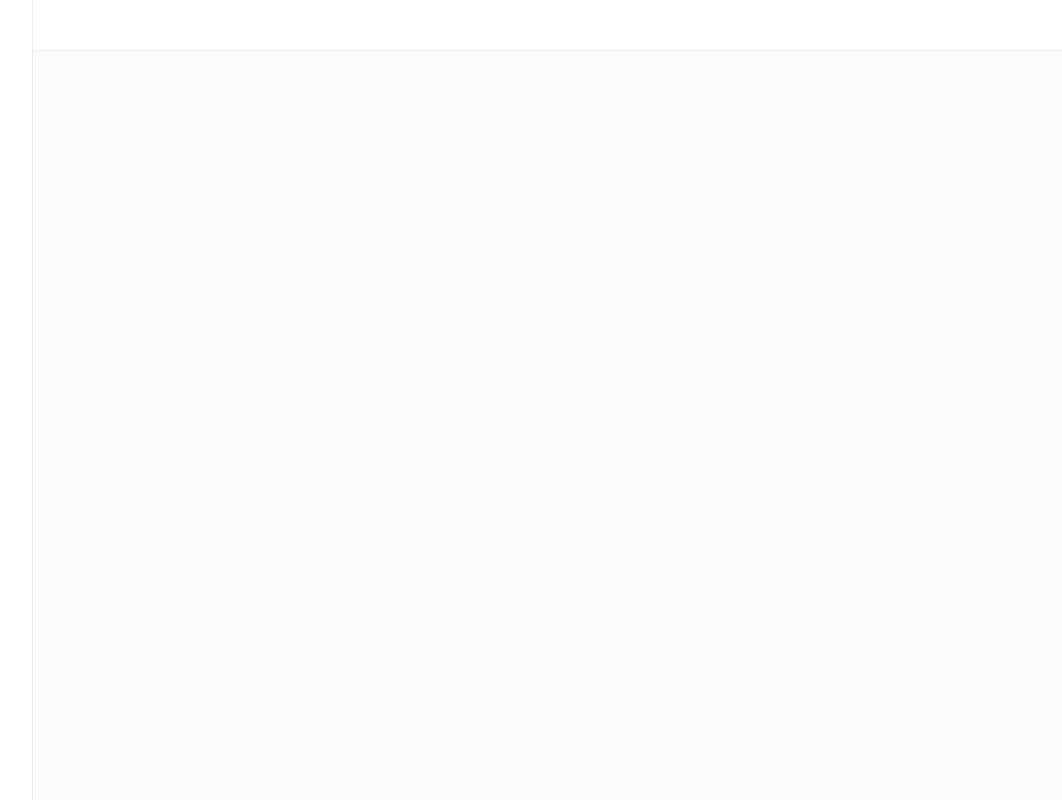
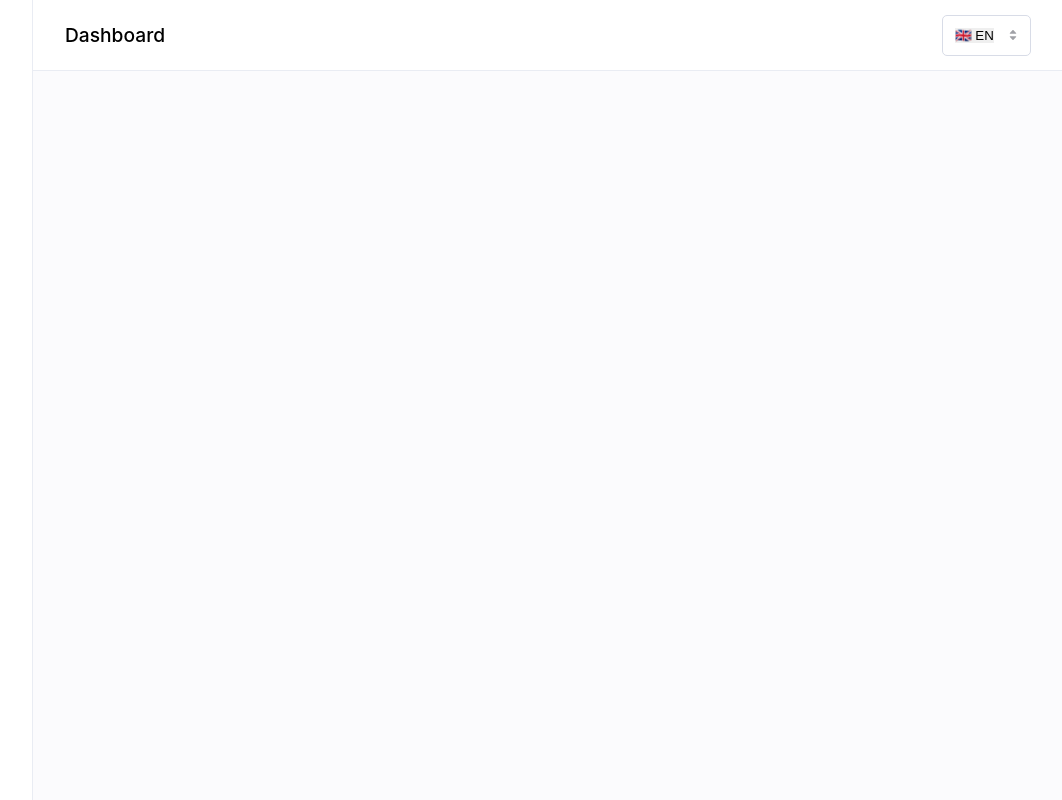
Before and after one commit to glocore/dashboard-ui, a React (Create React App) app: page / in a window 1280 px wide. Shown: the whole page, without its empty margins (217-1279 px from the left). Built offline with nearby package versions, Linux system fonts and the light colour scheme.

Commit message:
add language selector

```diff
--- a/package.json
+++ b/package.json
@@ -6,6 +6,7 @@
     "@testing-library/jest-dom": "^5.11.4",
     "@testing-library/react": "^11.1.0",
     "@testing-library/user-event": "^12.1.10",
+    "prop-types": "^15.7.2",
     "react": "^17.0.1",
     "react-dom": "^17.0.1",
     "react-scripts": "4.0.2",
--- /dev/null
+++ b/src/components/common/Card.js
@@ -0,0 +1,3 @@
+const Card = () => {};
+
+export { Card };
--- /dev/null
+++ b/src/components/common/Dropdown.js
@@ -0,0 +1,50 @@
+import styled from "styled-components";
+import PropTypes from "prop-types";
+import { Dropdown as DropdownIcon } from "../../icons";
+
+const Root = styled.div`
+  position: relative;
+  display: flex;
+  align-items: center;
+  padding: ${({ theme }) => theme.padding(1.5)}px;
+  border: 1px solid ${({ theme }) => theme.borderColor};
+  border-radius: 5px;
+`;
+
+const Select = styled.select`
+  appearance: none;
+  border: none;
+  margin-right: ${({ theme }) => theme.padding(3)}px;
+`;
+
+const Option = styled.option`
+  background-color: white;
+`;
+
+const Dropdown = ({ options, current, onChange }) => {
+  return (
+    <Root>
+      <Select value={current} onChange={onChange}>
+        {options.map((option) => (
+          <Option key={option.value} value={option.value}>
+            {option.label}
+          </Option>
+        ))}
+      </Select>
+      <DropdownIcon style={{ position: "absolute", right: 12 }} />
+    </Root>
+  );
+};
+
+Dropdown.propTypes = {
+  options: PropTypes.arrayOf(
+    PropTypes.shape({
+      label: PropTypes.string.isRequired,
+      value: PropTypes.string.isRequired,
+    })
+  ).isRequired,
+  current: PropTypes.string.isRequired,
+  onChange: PropTypes.func,
+};
+
+export { Dropdown };
--- a/src/components/main/Header.js
+++ b/src/components/main/Header.js
@@ -1,16 +1,44 @@
+import React from "react";
 import styled from "styled-components";
+import { Dropdown } from "../common/Dropdown";
 
 const Root = styled.div`
   ${({ theme }) => `
-    height: 50px;
-    width: 100%;
+    height: 70px;
     background-color: ${theme.surface.backgroundColor};
     border-bottom: 1px solid ${theme.surface.borderColor};
+    display: flex;
+    align-items: center;
+    justify-content: space-between;
+    padding: 0 ${theme.padding(4)}px;
   `}
 `;
 
+const Title = styled.span`
+  font-size: 1.2rem;
+  font-weight: 500;
+`;
+
 const Header = () => {
-  return <Root></Root>;
+  const [currentLanguage, setCurrentLanguage] = React.useState("en");
+
+  const onLanguageChange = (e) => {
+    setCurrentLanguage(e.target.value);
+  };
+
+  return (
+    <Root>
+      <Title>Dashboard</Title>
+      <Dropdown
+        options={[
+          { label: "🇬🇧 EN", value: "en" },
+          { label: "🇪🇸 ES", value: "es" },
+        ]}
+        current={currentLanguage}
+        onChange={onLanguageChange}
+      />
+    </Root>
+  );
 };
 
 export { Header };
--- /dev/null
+++ b/src/icons.js
@@ -0,0 +1,18 @@
+export const Dropdown = ({ ...props }) => (
+  <svg
+    xmlns="http://www.w3.org/2000/svg"
+    width="10"
+    height="10"
+    viewBox="0 0 292.362 453.45"
+    fill="#A0A1A6"
+    {...props}
+  >
+    <g transform="translate(-54.818 51.452)">
+      <path
+        d="M73.092,164.452H328.9a18.169,18.169,0,0,0,12.848-31.121L213.846,5.424a17.93,17.93,0,0,0-25.7,0L60.242,133.331a18.273,18.273,0,0,0,12.85,31.121Z"
+        transform="translate(0 -51.452)"
+      />
+      <path d="M328.9,237.549H73.092a18.168,18.168,0,0,0-12.85,31.116l127.907,127.9a17.921,17.921,0,0,0,25.7,0L341.753,268.664A18.268,18.268,0,0,0,328.9,237.549Z" />
+    </g>
+  </svg>
+);
--- a/src/theme.js
+++ b/src/theme.js
@@ -1,5 +1,6 @@
 const theme = {
-  borderColor: "#e9ecf3",
+  borderColor: "#D8DCE7",
+  padding: (multiplier = 1) => 8 * multiplier,
   surface: {
     borderColor: "#e9ecf3",
     backgroundColor: "white",
```
